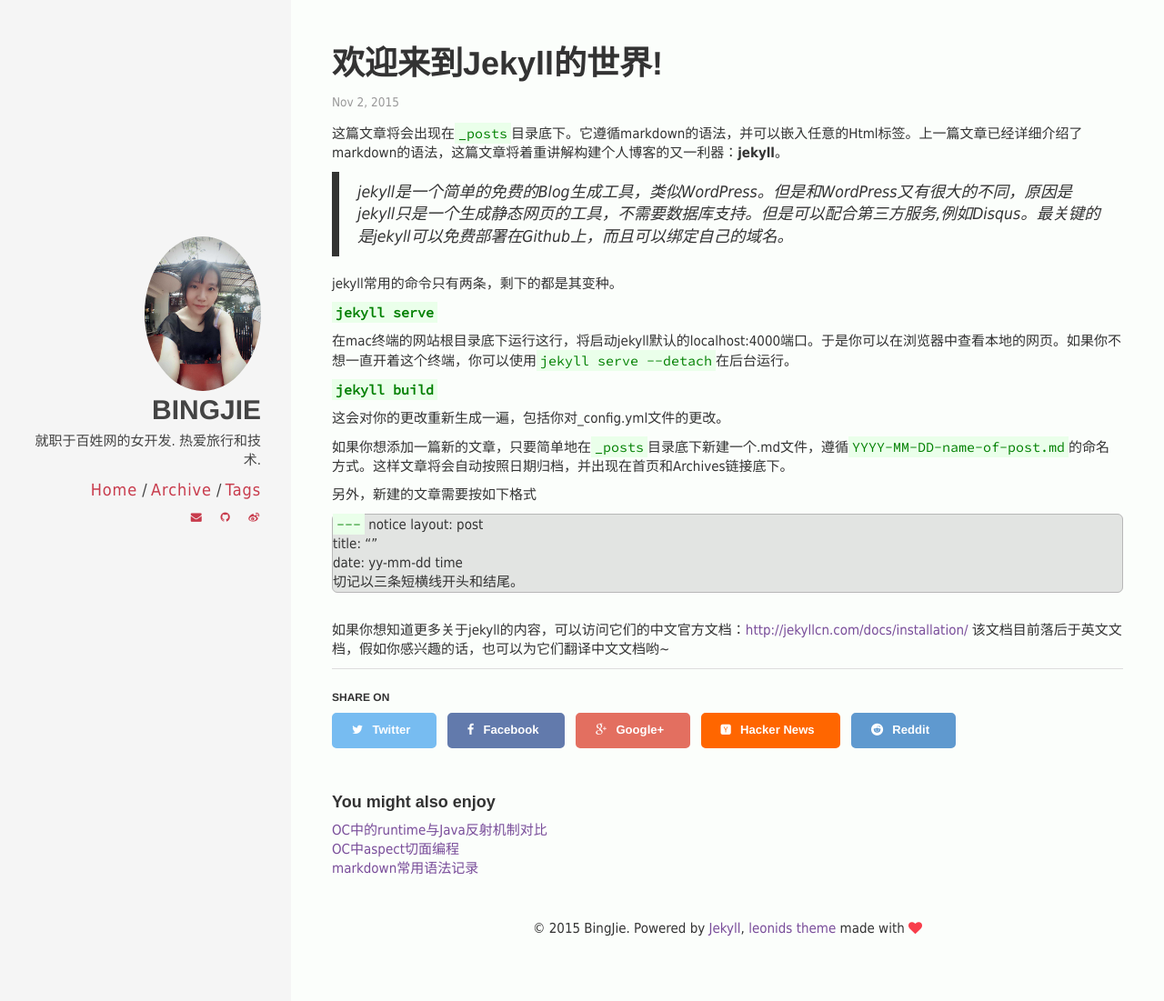
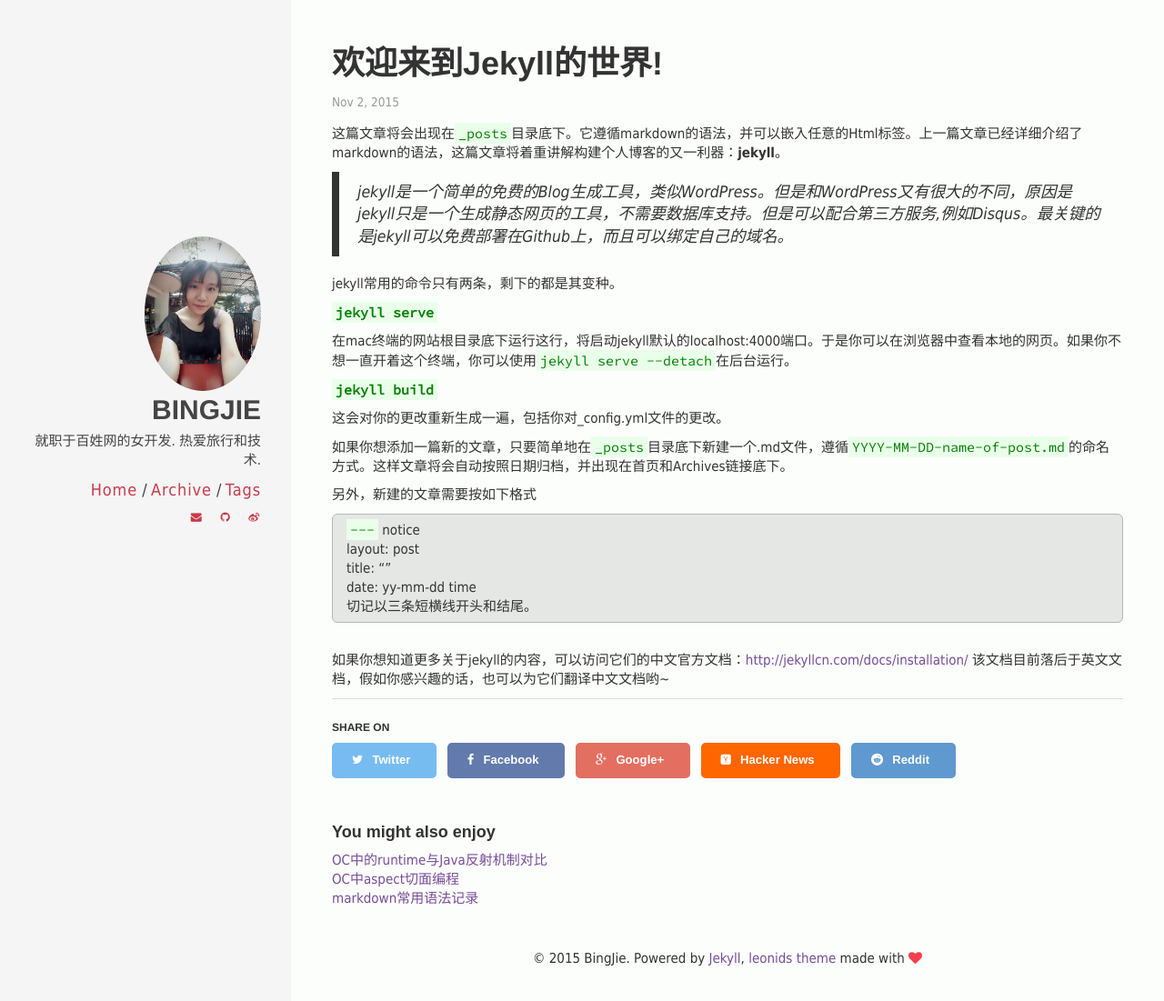
Before and after one commit to chaojimiaomiao/chaojimiaomiao.github.io, a Jekyll site: the page built from _posts/2015-11-02-欢迎来到jekyll的世界.md, in a window 1280 px wide and 1110 px high. Shown: the top 1101 px of the window at 91% size. Built offline with Jekyll 4.4.1, drawn with Linux system fonts in a browser that asks for light colours; comment, search, counter and statistics services are not loaded.

Commit message:
调整间距等。

```diff
--- a/_sass/_base.scss
+++ b/_sass/_base.scss
@@ -14,8 +14,10 @@ body {
 
 .notice {
   border: 1px solid lighten($text-color, 45%);
-  background-color: rgba(0,0,0,0.1);
+  background-color: rgba(30,30,30,0.1);
   border-radius: .4em;
+  padding-top: 6px;
+  padding-bottom: 6px;
 }
 
 h1, h2, h3, h4, h5, h6 {
```
Also changed, not shown: _posts/2015-11-02-欢迎来到jekyll的世界.md (+5 -5 lines), _posts/2015-11-03-OC中aspect切面编程应用.md (+1 -1 lines).
